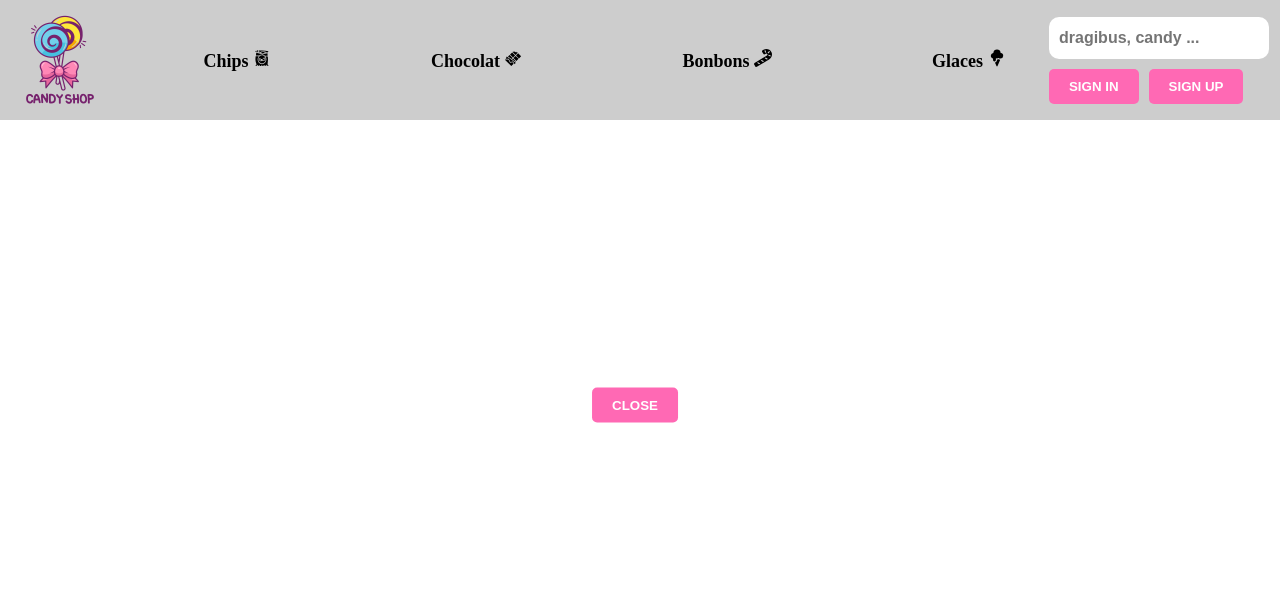
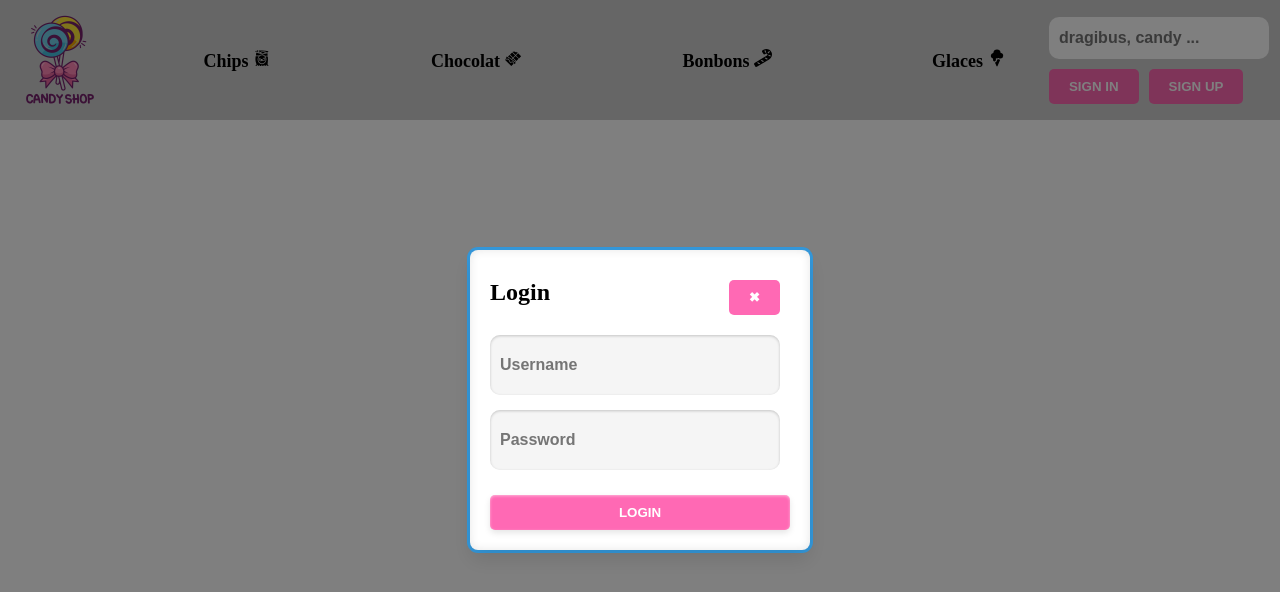
Before and after one commit to Arnemix/candy-shop, a React (Create React App) app: page / in a window 1280 px wide. Both pictures are taken after a click on the button "SIGN IN". Shown: the top 592 px of the page. Built offline with nearby package versions, Linux system fonts and the light colour scheme; a web font is replaced by a local one.

Commit message:
login register interface done

```diff
--- a/src/components/SignIn/SIgnIn.js
+++ b/src/components/SignIn/SIgnIn.js
@@ -1,11 +1,18 @@
-import React from 'react';
 import './SignIn.css';
 
 function SignInModal({ onClose }) {
     return (
         <div className="modal">
-            {/* Contenu du modal */}
-            <button onClick={onClose}>Close</button>
+            <div className="login-container">
+                <div className="login-header">
+                    <div>Login</div>
+                    <button onClick={onClose}>✖</button>
+                </div>
+                <input type="text" className="login-input" placeholder="Username" id="username" />
+                <input type="password" className="login-input" placeholder="Password" id="password" maxLength="15" minLength="8" />
+                <button className="login-button" id="login-button">Login</button>
+            </div>
+
         </div>
     );
 }
--- a/src/components/SignIn/SignIn.css
+++ b/src/components/SignIn/SignIn.css
@@ -1,7 +1,62 @@
 .modal {
     position: fixed;
-    top: 50%;
-    left: 50%;
-    transform: translate(-50%, -50%);
-    color: brown;
+    top: 0;
+    left: 0;
+    width: 100%;
+    height: 100%;
+    background: rgba(0, 0, 0, 0.5);
+    display: flex;
+    justify-content: center;
+    align-items: center;
 }
+
+.login-container {
+    width: 300px;
+    padding: 20px;
+    background: #fff;
+    border-radius: 8px;
+    box-shadow: 0px 10px 20px rgba(0, 0, 0, 0.1), 0px 0px 0px 3px #3498db, inset 0px 0px 10px rgba(0, 0, 0, 0.1);
+  }
+
+  .login-header {
+    font-size: x-large;
+    font-weight: 600;
+    text-align: center;
+    margin-bottom: 20px;
+    display: flex;
+    justify-content: space-between;
+    align-items: center;
+  }
+
+  .login-header h1 {
+    color: #333;
+    font-size: 24px;
+  }
+
+  .login-input {
+    width: 100%;
+    padding: 10px;
+    margin-bottom: 15px;
+    border: none;
+    background: #f5f5f5;
+    border-radius: 4px;
+    box-shadow: inset 0px 1px 3px rgba(0, 0, 0, 0.2);
+  }
+
+  .login-button {
+    width: 100%;
+    padding: 10px;
+    border: none;
+    background: #3498db;
+    color: #fff;
+    font-weight: bold;
+    border-radius: 4px;
+    cursor: pointer;
+    box-shadow: 0px 3px 6px rgba(0, 0, 0, 0.1), inset 0px 1px 3px rgba(255, 255, 255, 0.5);
+    transition: background 0.3s ease, transform 0.2s ease;
+  }
+
+  .login-button:hover {
+    background: #2980b9;
+    transform: translateY(-2px);
+  }
--- a/src/components/SignUp/SignUp.css
+++ b/src/components/SignUp/SignUp.css
@@ -3,6 +3,12 @@
     top: 50%;
     left: 50%;
     transform: translate(-50%, -50%);
+}
+
+.header {
+    display: flex;
+    justify-content: space-between;
+    align-items: center;
 }
 
 .form {
@@ -14,6 +20,7 @@
     padding: 20px;
     border-radius: 20px;
     position: relative;
+    width: auto;
   }
 
   .title {
@@ -77,7 +84,7 @@
   }
 
   .form label .input {
-    width: 100%;
+    width: 90%;
     padding: 10px 10px 20px 10px;
     outline: 0;
     border: 1px solid rgba(105, 105, 105, 0.397);
@@ -100,7 +107,7 @@
   }
 
   .form label .input:focus + span,.form label .input:valid + span {
-    top: 30px;
+    top: 40px;
     font-size: 0.7em;
     font-weight: 600;
   }
--- a/src/components/SignUp/SignUp.js
+++ b/src/components/SignUp/SignUp.js
@@ -7,7 +7,10 @@ function SignUpModal({ onClose }) {
     return (
         <div className="modal">
             <form className="form">
-                <p className="title">Register </p>
+                <div className="header">
+                    <p className="title">Register </p>
+                    <button onClick={onClose}>✖</button>
+                </div>
                 <p className="message">Signup now and get full access to our shop. </p>
                 <div className="flex">
                     <label>
@@ -36,7 +39,7 @@ function SignUpModal({ onClose }) {
                 </label>
                 <button className="submit">Submit</button>
             </form>
-            <button onClick={onClose}>Close</button>
+
         </div>
     );
 }
```
